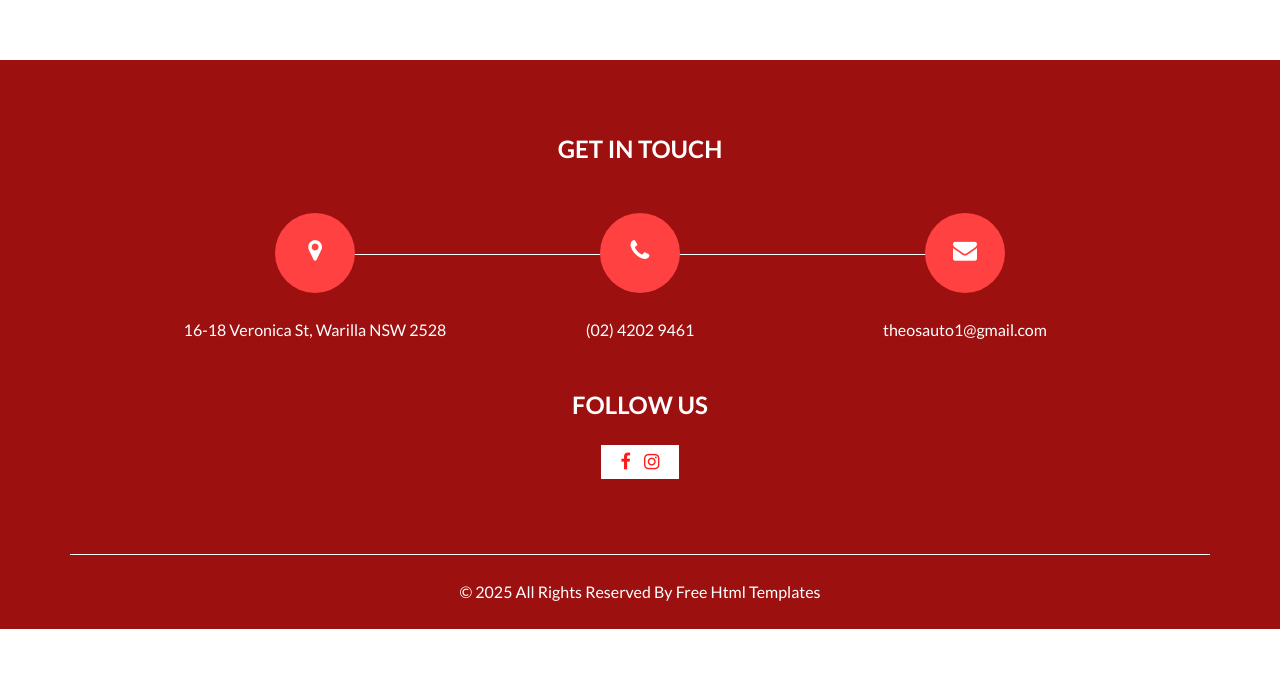
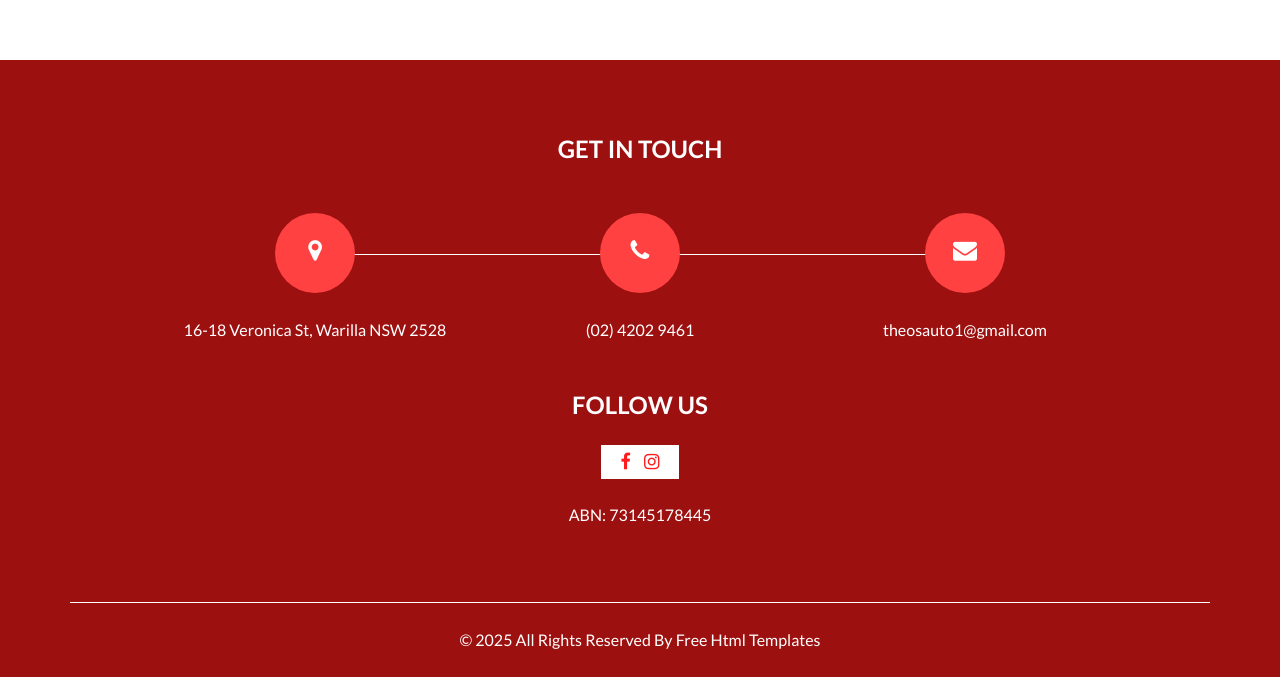
Before and after one commit to vSkulla/theos, a plain HTML site: page index.html in a window 1280 px wide. Shown: the part 4456-5133 px from the top of the page. Before the commit the page ends 5085 px from the top, so only its background shows below. Drawn offline with nearby package versions, Linux system fonts and the light colour scheme; some packages are replaced by stand-ins of ours.

Commit message:
Update index.html

```diff
--- a/index.html
+++ b/index.html
@@ -552,6 +552,10 @@
           <i class="fa fa-instagram" aria-hidden="true"></i>
         </a>
       </div>
+      </br>
+      <a>
+        ABN: 73145178445
+      </a>
     </div>
   </section>
 
```
